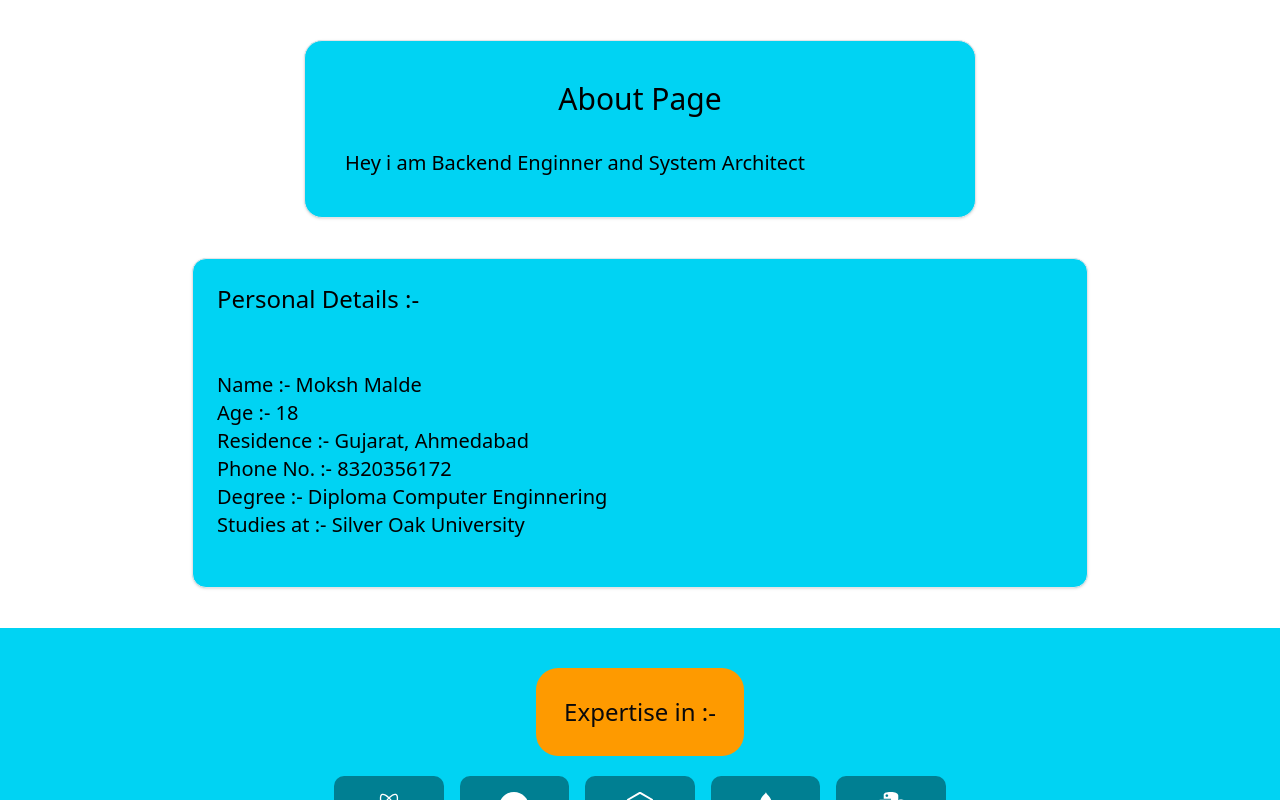
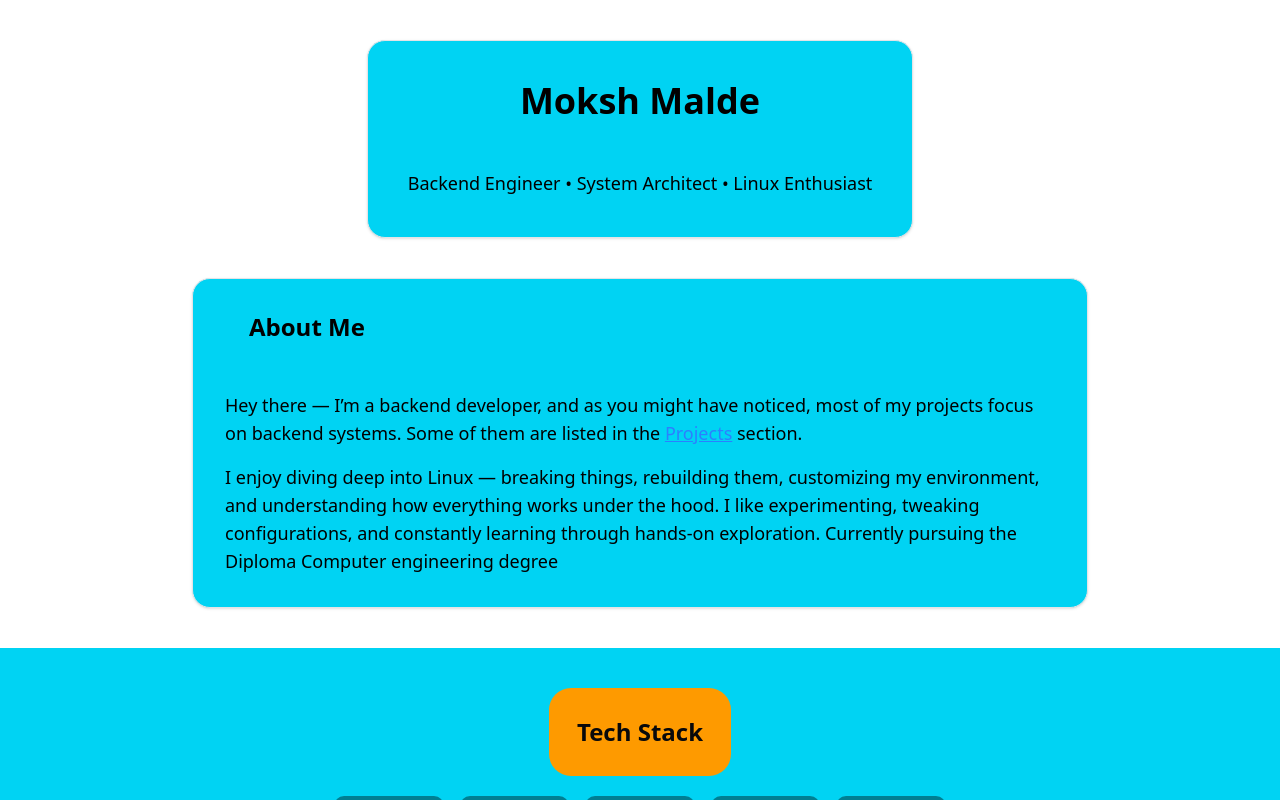
Before and after one commit to moksh-codedeveloper/hacker_portfolio, a Next.js app: page /about in a window 1280 px wide. Shown: the top 800 px of the page. Built offline with nearby package versions, Linux system fonts and the light colour scheme.

Commit message:
Refactor About page to include personal details and enhance content presentation

```diff
--- a/app/about/page.tsx
+++ b/app/about/page.tsx
@@ -1,39 +1,55 @@
 import React from "react";
 import { Card, CardHeader, CardDescription } from "@/components/ui/card";
 import TechStack from "@/components/TechStack";
-export default function Project() {
+import Link from "next/link";
+
+export default function About() {
 	return (
 		<>
-			<div className="flex justify-center p-10 flex-col items-center">
-				<Card className="bg-cyan-400 w-2xl p-10 rounded-2xl mb-10">
-					<CardHeader className="text-black text-3xl text-center hover:underline">
-						About Page
+			<div className="flex justify-center items-center flex-col p-10 gap-10">
+				{/* Hero Section */}
+				<Card className="bg-cyan-400 max-w-3xl p-10 rounded-2xl">
+					<CardHeader className="text-black text-4xl text-center font-bold">
+						Moksh Malde
 					</CardHeader>
-					<CardDescription className="text-black text-xl">
-						Hey i am Backend Enginner and System Architect
+					<CardDescription className="text-black text-lg text-center mt-4">
+						Backend Engineer • System Architect • Linux Enthusiast
 					</CardDescription>
 				</Card>
-				<Card className="bg-cyan-400 w-4xl">
-					<CardHeader className="text-black text-2xl">
-						Personal Details :-
+
+				{/* About Section */}
+				<Card className="bg-cyan-400 max-w-4xl p-8 rounded-2xl">
+					<CardHeader className="text-black text-2xl font-semibold">
+						About Me
 					</CardHeader>
-					<CardDescription className="text-black p-3 m-3 text-xl flex-col">
-						<p>Name :- Moksh Malde</p>
-						<p>Age :- 18</p>
-						<p>Residence :- Gujarat, Ahmedabad</p>
-						<p>Phone No. :- 8320356172</p>
-						<p>Degree :- Diploma Computer Enginnering</p>
-						<p>Studies at :- Silver Oak University</p>
+					<CardDescription className="text-black text-lg mt-4 space-y-4">
+						<p>
+							Hey there — I’m a backend developer, and as you might have
+							noticed, most of my projects focus on backend systems. Some of
+							them are listed in the{" "}
+							<Link href={"/projects"} className="text-blue-500 underline">
+								Projects
+							</Link>{" "}
+							section.
+						</p>
+						<p>
+							I enjoy diving deep into Linux — breaking things, rebuilding them,
+							customizing my environment, and understanding how everything works
+							under the hood. I like experimenting, tweaking configurations, and
+							constantly learning through hands-on exploration. Currently pursuing the Diploma Computer engineering degree
+						</p>
 					</CardDescription>
 				</Card>
 			</div>
+
+			{/* Tech Stack Section */}
 			<div className="flex justify-center bg-cyan-400 items-center p-10 flex-col">
-				<header className="text-2xl max-w-2xl p-7 ml-10 mr-10 bg-amber-500 rounded-3xl">
-					Expertise in :-
+				<header className="text-2xl max-w-2xl p-7 bg-amber-500 rounded-3xl font-semibold">
+					Tech Stack
 				</header>
-                <div className="p-5">
-				<TechStack />
-                </div>
+				<div className="p-5">
+					<TechStack />
+				</div>
 			</div>
 		</>
 	);
```
